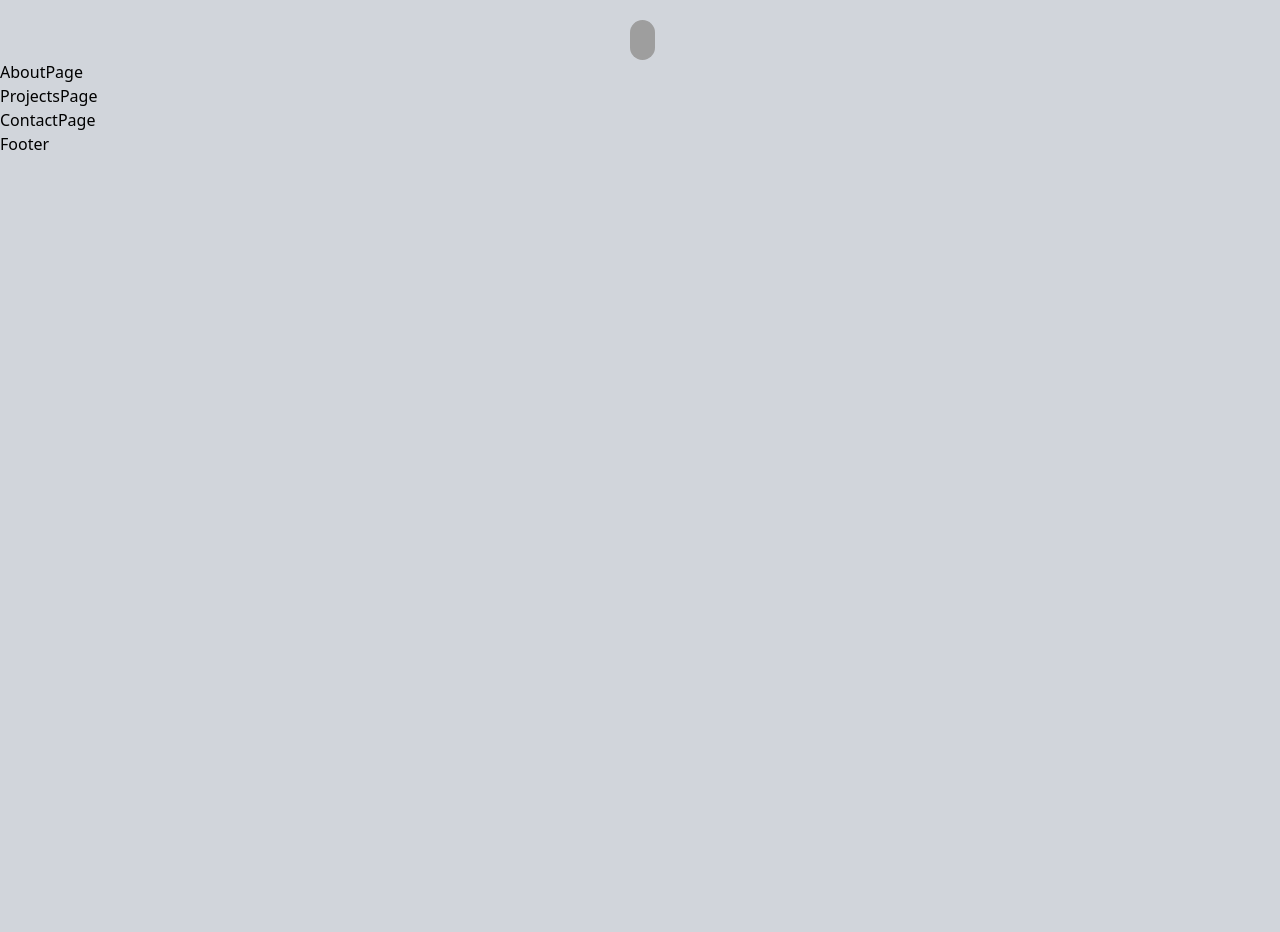
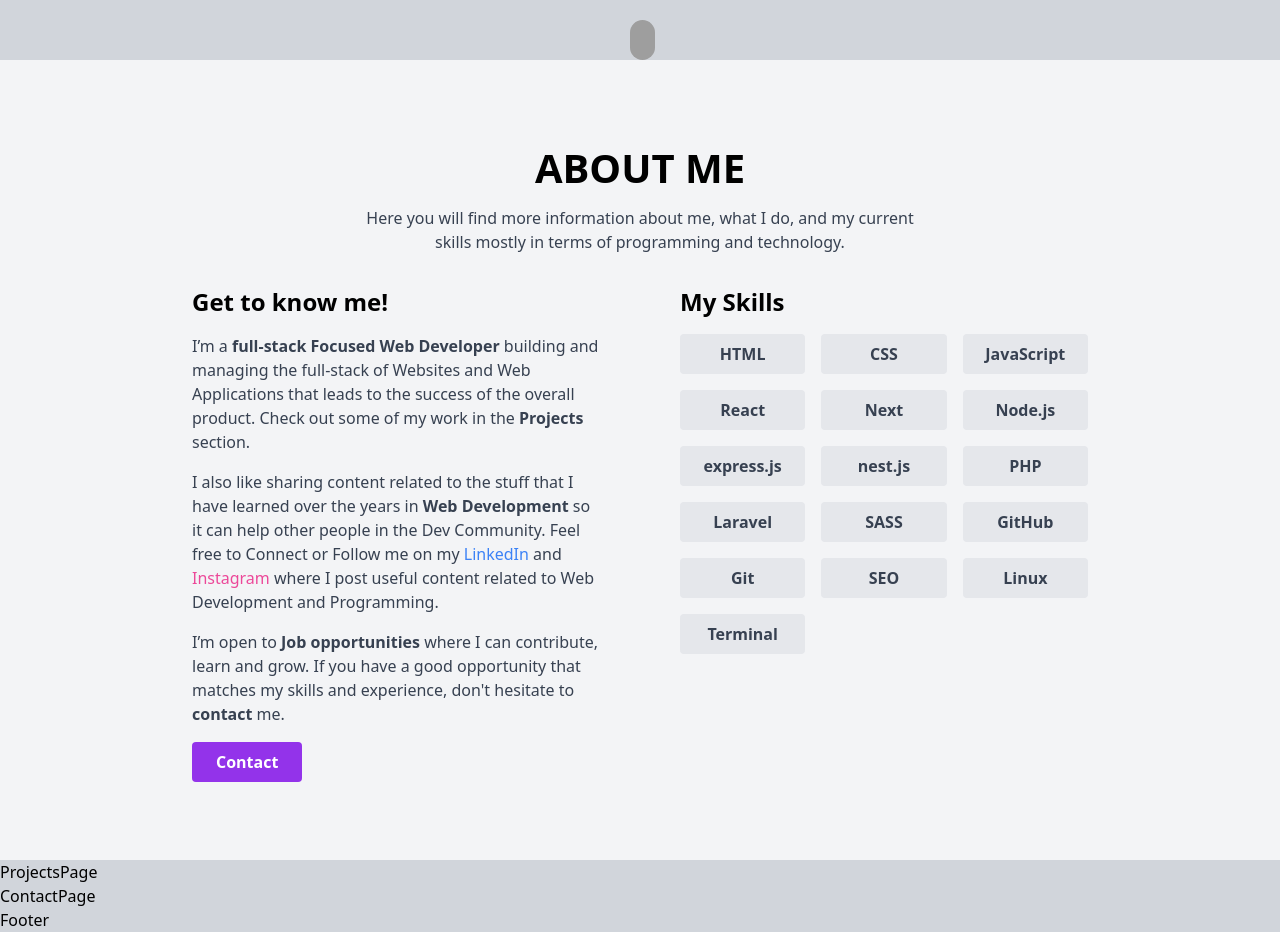
Before and after one commit to vaxojaniashvili/Portfolio, a Next.js app: page / in a window 1280 px wide. Shown: the part 820-1752 px from the top of the page. Before the commit the page ends 976 px from the top, so only its background shows below. Built offline with nearby package versions, Linux system fonts and the light colour scheme; grey boxes are pictures that could not be loaded.

Commit message:
about-page-partly-finished

```diff
--- a/package.json
+++ b/package.json
@@ -12,7 +12,8 @@
     "framer-motion": "^11.11.10",
     "next": "14.2.15",
     "react": "^18",
-    "react-dom": "^18"
+    "react-dom": "^18",
+    "react-intersection-observer": "^9.13.1"
   },
   "devDependencies": {
     "@types/node": "^20",
--- a/src/app/pages/about/page.tsx
+++ b/src/app/pages/about/page.tsx
@@ -1,9 +1,42 @@
-import React from 'react'
+import React from 'react';
 
 const AboutPage = () => {
-  return (
-    <div>AboutPage</div>
-  )
+    return (
+        <div className="bg-gray-100 w-full min-h-screen flex flex-col items-center justify-center p-4 sm:p-8 gap-0 sm:gap-25">
+            <div className="text-center mb-8 max-w-xl">
+                <h1 className="text-[40px] font-bold mb-2">ABOUT ME</h1>
+                <p className="text-gray-700">Here you will find more information about me, what I do, and my current skills mostly in terms of programming and technology.</p>
+            </div>
+            <div className="flex flex-col md:flex-row gap-20 max-w-4xl w-full">
+                <div className="flex-1">
+                    <h2 className="text-2xl font-bold mb-4">Get to know me!</h2>
+                    <p className="text-gray-700 mb-4">
+                        I’m a <strong>full-stack Focused Web Developer</strong> building and managing the full-stack of Websites and Web Applications that leads to the success of the overall product. Check out some of my work in the <strong>Projects</strong> section.
+                    </p>
+                    <p className="text-gray-700 mb-4">
+                        I also like sharing content related to the stuff that I have learned over the years in <strong>Web Development</strong> so it can help other people in the Dev Community. Feel free to Connect or Follow me on my <a target="_blank" href="https://www.linkedin.com/in/vaxojaniashvili/" className="text-blue-500">LinkedIn</a> and <a target="_blank" href="https://www.instagram.com/vaxo_janiashvili1/" className="text-pink-500">Instagram</a> where I post useful content related to Web Development and Programming.
+                    </p>
+                    <p className="text-gray-700">
+                        I’m open to <strong>Job opportunities</strong> where I can contribute, learn and grow. If you have a good opportunity that matches my skills and experience, don't hesitate to <strong>contact</strong> me.
+                    </p>
+                    <button className="mt-4 px-6 py-2 bg-purple-600 text-white font-bold rounded hover:bg-purple-700">
+                        Contact
+                    </button>
+                </div>
+
+                <div className="flex-1">
+                    <h2 className="text-2xl font-bold mb-4">My Skills</h2>
+                    <div className="grid grid-cols-2 sm:grid-cols-3 gap-4">
+                        {['HTML', 'CSS', 'JavaScript', 'React', 'Next',"Node.js","express.js","nest.js", 'PHP',"Laravel", 'SASS', 'GitHub', 'Git', 'SEO',"Linux", 'Terminal'].map(skill => (
+                            <span key={skill} className="px-4 duration-500 py-2 bg-gray-200 rounded text-center transition:1s font-semibold hover:rounded-2xl text-gray-700 hover:bg-violet-700 cursor-pointer hover:text-white">
+                                {skill}
+                            </span>
+                        ))}
+                    </div>
+                </div>
+            </div>
+        </div>
+    );
 }
 
-export default AboutPage
+export default AboutPage;
--- a/src/app/pages/home/page.tsx
+++ b/src/app/pages/home/page.tsx
@@ -7,14 +7,14 @@ import Link from "next/link";
 const HomePage = () => {
   return (
     <div className="flex w-full h-[500px] md:h-screen relative">
-      <div className="flex justify-start w-1/2 items-center">
+      <div className="flex justify-start w-0 sm:w-1/2 items-center">
         <div className="px-1 hidden lg:flex flex-col justify-between py-3 h-[275px] bg-white rounded">
           <Link
               target="_blank"
               href="https://www.linkedin.com/in/vaxojaniashvili/"
           >
             <div className="px-2.5 py-4 hover:bg-[#7843e933] cursor-pointer rounded-lg">
-              <LinkeDinIcon className="w-[30px] h-[30px]" />
+              <LinkeDinIcon className="w-[30px] h-[30px]"/>
             </div>
           </Link>
           <Link
@@ -22,12 +22,12 @@ const HomePage = () => {
               href="https://www.youtube.com/@Vaxo-Janiashvili"
           >
             <div className=" py-4 flex justify-center hover:bg-[#7843e933] cursor-pointer rounded-lg">
-              <YoutubeIcon className="w-[30px] h-[30px]" />
+              <YoutubeIcon className="w-[30px] h-[30px]"/>
             </div>
           </Link>
           <Link target="_blank" href="https://github.com/vaxojaniashvili">
             <div className="px-2.5 py-4 hover:bg-[#7843e933] cursor-pointer rounded-lg">
-              <GithubIcon className="w-[30px] h-[30px]" />
+              <GithubIcon className="w-[30px] h-[30px]"/>
             </div>
           </Link>
           <Link
@@ -35,12 +35,12 @@ const HomePage = () => {
               href="https://www.facebook.com/vaxo.janiashvilii"
           >
             <div className="px-2.5 py-4 hover:bg-[#7843e933] cursor-pointer rounded-lg">
-              <FacebookIcon className="w-[30px] h-[30px]" />
+              <FacebookIcon className="w-[30px] h-[30px]"/>
             </div>
           </Link>
         </div>
       </div>
-      <div className="flex justify-center w-1 items-center">
+      <div className="flex justify-center w-full sm:w-1 mx-auto sm:mx-0 px-6 sm:px-0 items-center">
       <div className="text-center flex flex-col gap-y-[20px] md:gap-y-[30px]">
           <h1 className="text-black font-bold text-[20px] sm:text-[30px] md:text-[50px] xl:text-[64px] whitespace-nowrap">
             Hey, I am VAXO JANIASHVILI
```
Also changed, not shown: 1 other file (tests, documents, lock files or other folders). Lines whose indentation alone changed are shown as unchanged.
